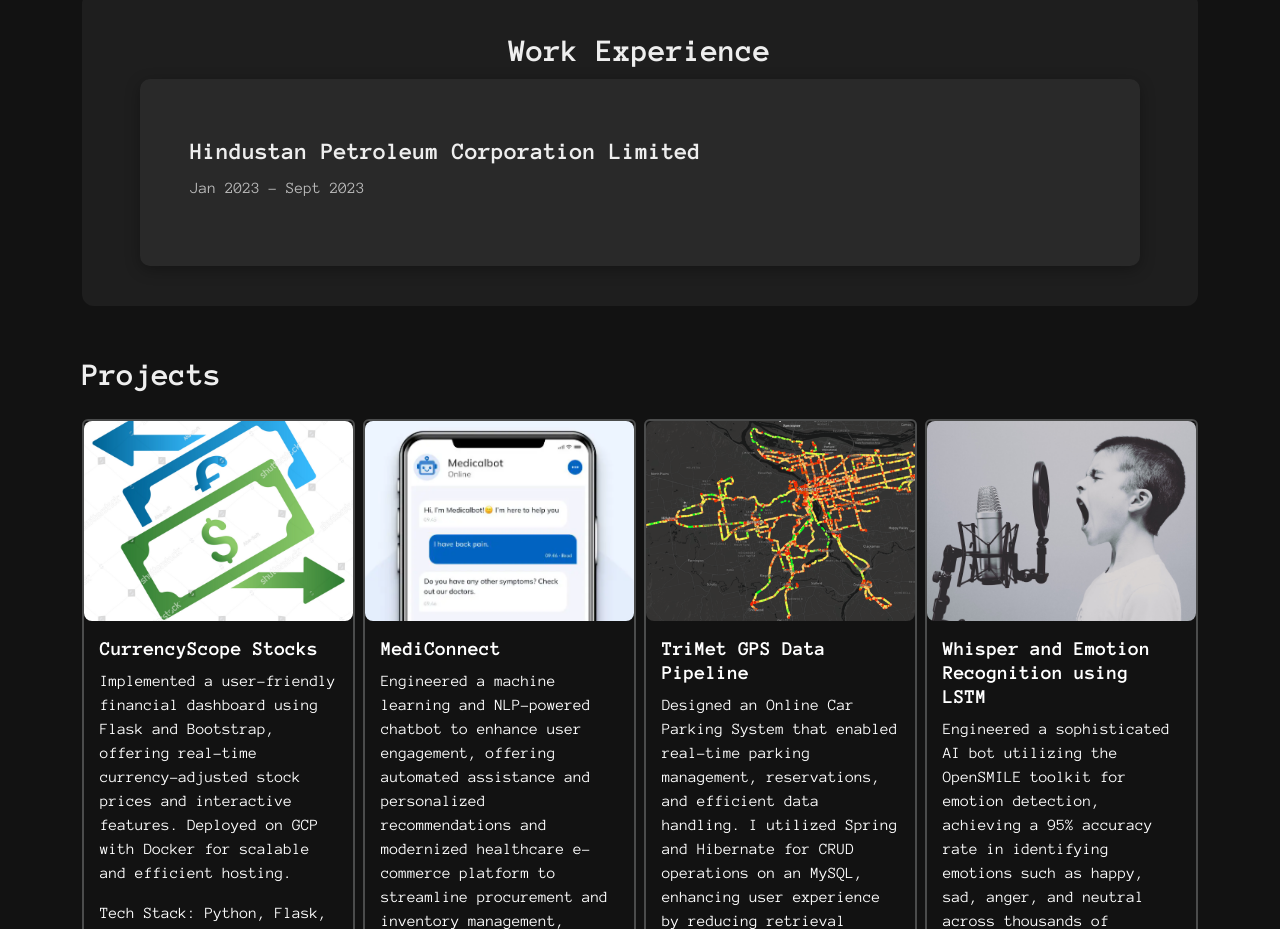
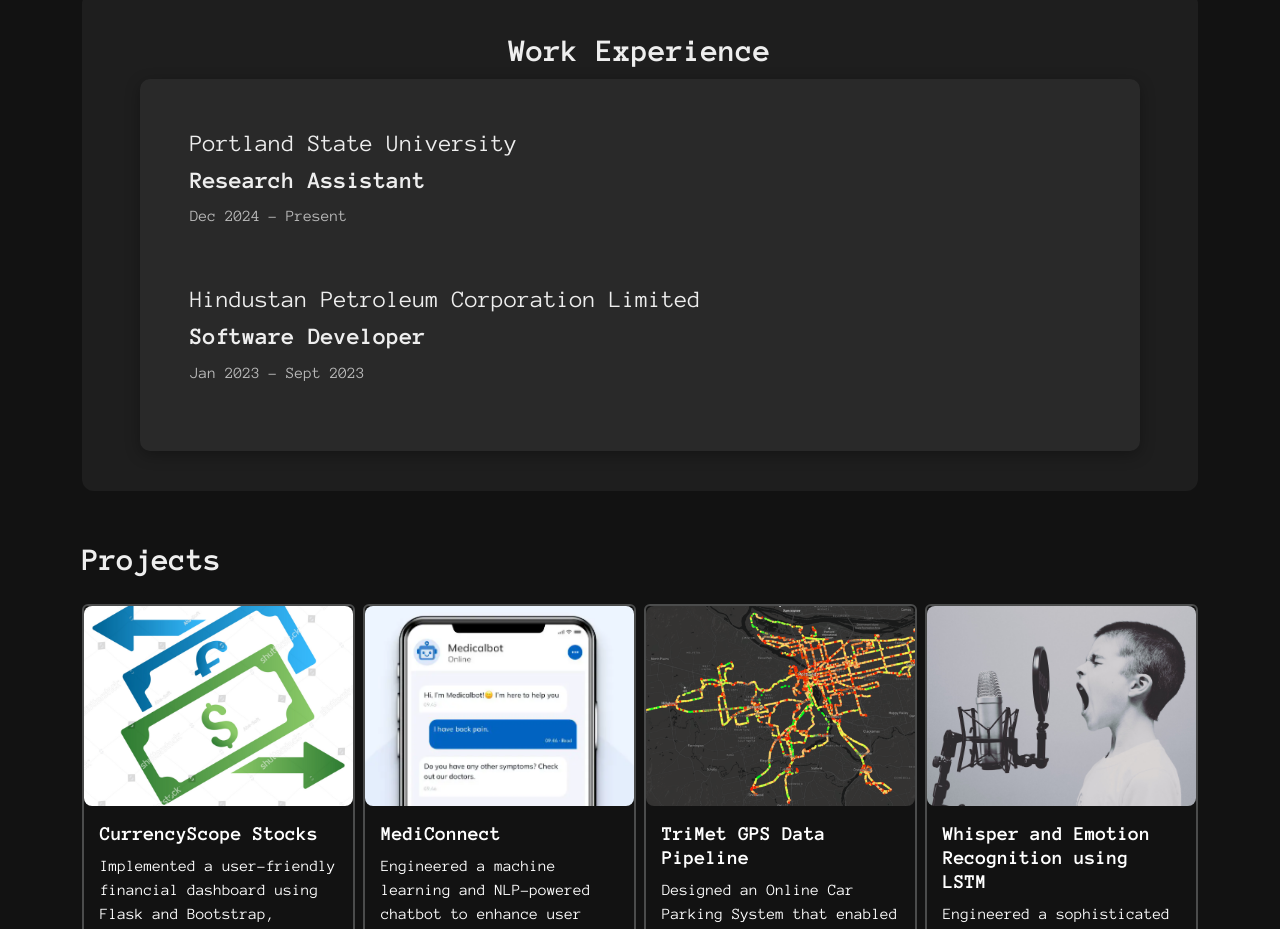
Before and after one commit to SrihariTadala/my-portfolio, a React (Create React App) app: page / in a window 1280 px wide. Shown: the part 1800-2729 px from the top of the page. Built offline with nearby package versions, Linux system fonts and the light colour scheme.

Commit message:
Update Data.js

```diff
--- a/src/Data.js
+++ b/src/Data.js
@@ -7,20 +7,21 @@ const categories = [
 	// ["C/C++", "info"]
 ]
 
+const workExperience = [
 
+	{
+        title: "Research Assistant",
+        company: "Portland State University",
+        period: "Dec 2024 - Present",
+    },
+    {
+        title: "Software Developer",
+        company: "Hindustan Petroleum Corporation Limited",
+        period: "Jan 2023 - Sept 2023",
+    },
 
-const workExperience = [
-	{
-		"title": "Hindustan Petroleum Corporation Limited",
-		"period": "Jan 2023 - Sept 2023",
-		"responsibilities": [
-			"Engineered a robust machine learning algorithm for pipeline anomaly detection, leveraging Support Vector Machine techniques delivered a solution that flagged anomalies 25% faster than previous methods, enhancing response times.",
-			"Attained a 95.93% accuracy rate in an anomaly detection project by employing advanced machine learning algorithms.",
-			"Collaborated with cross-functional teams to define system requirements, resulting in the design of a scalable software architecture that increased user capacity handling by 50% during peak traffic periods.",
-			"Spearheaded the design and development of a website utilizing React JS and Node.js; optimized both front-end and back-end functionalities, resulting in over 3,000 user registrations and enhanced site performance."
-		]
-	}
 ];
+
 
 const projects = [
 	{
```
